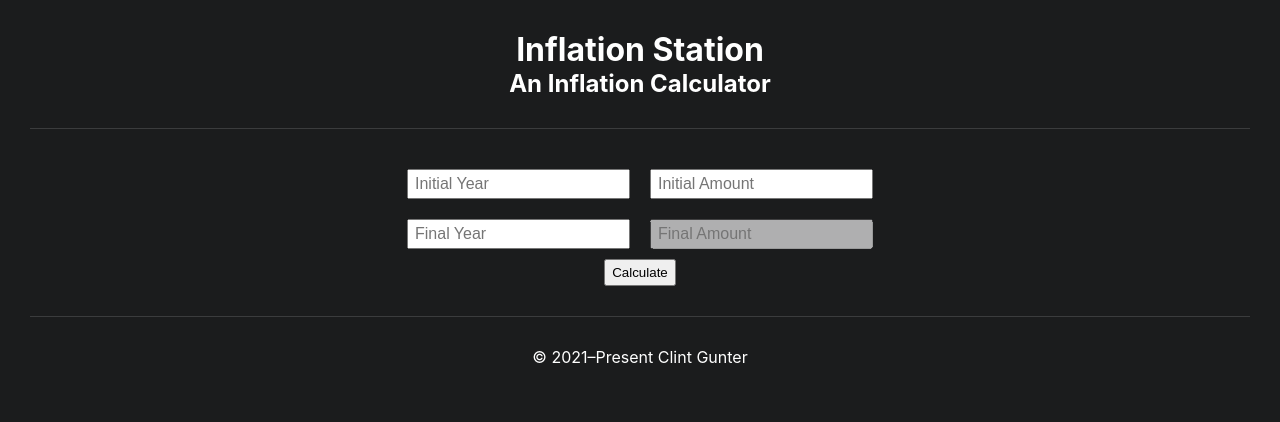
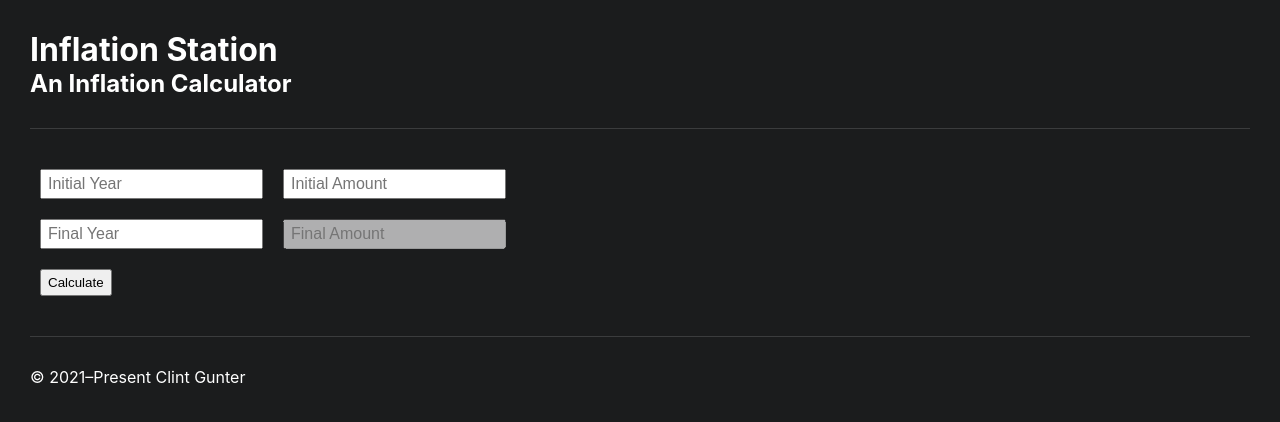
Before and after one commit to futureclint/inflation-station-2, a React (Create React App) app: page / in a window 1280 px wide. Shown: the top 422 px of the page. Built offline with nearby package versions, Linux system fonts and the light colour scheme.

Commit message:
Organized components and sass/css files

```diff
--- a/src/App.js
+++ b/src/App.js
@@ -1,5 +1,5 @@
-import './css/App.css';
-import './css/styles.css';
+import './css/main.css';
+import Calculate from './components/Calculate';
 
 function App() {
   return (
@@ -10,15 +10,7 @@ function App() {
       </header>
       <hr />
       <main>
-        <form>
-          <input type="text" placeholder="Initial Year" required />
-          <input type="text" placeholder="Initial Amount" required />
-          <br />
-          <input type="text" placeholder="Final Year" required />
-          <input type="text" placeholder="Final Amount" disabled />
-          <br />
-          <button>Calculate</button>
-        </form>
+        <Calculate />
       </main>
       <hr />
       <footer>
--- /dev/null
+++ b/src/components/Calculate.jsx
@@ -0,0 +1,17 @@
+function Calculate() {
+  return (
+    <div className="calculate-form">
+      <form>
+        <input type="text" placeholder="Initial Year" required />
+        <input type="text" placeholder="Initial Amount" required />
+        <br />
+        <input type="text" placeholder="Final Year" required />
+        <input type="text" placeholder="Final Amount" disabled />
+        <br />
+        <button>Calculate</button>
+      </form>
+    </div>
+  );
+}
+
+export default Calculate;
--- a/src/css/styles.css
+++ b/src/css/base.css
@@ -19,13 +19,3 @@ hr {
 a {
   color: dodgerblue;
 }
-
-input {
-  padding: 4px 6px;
-  margin: 10px;
-  font-size: 1em;
-}
-
-button {
-  padding: 4px 6px;
-}
--- /dev/null
+++ b/src/css/calculate.css
@@ -0,0 +1,10 @@
+input {
+  padding: 4px 6px;
+  margin: 10px;
+  font-size: 1em;
+}
+
+button {
+  padding: 4px 6px;
+  margin: 10px;
+}
--- a/src/scss/styles.scss
+++ b/src/css/main.css
@@ -1,18 +1,21 @@
 body {
   padding: 30px;
   background-color: #1b1c1d;
-  font-family: -apple-system, BlinkMacSystemFont, 'Helvetica Neue', sans-serif;
+  font-family: -apple-system, BlinkMacSystemFont, "Helvetica Neue", sans-serif;
   color: white;
 }
+
 h1, h2, h3, h4, h5, p {
   margin: 0;
 }
+
 hr {
   height: 1px;
   margin: 30px 0;
   border: none;
   background-color: #3b3c3d;
 }
+
 a {
   color: dodgerblue;
 }
@@ -22,6 +25,8 @@ input {
   margin: 10px;
   font-size: 1em;
 }
+
 button {
   padding: 4px 6px;
+  margin: 10px;
 }
--- /dev/null
+++ b/src/scss/base.scss
@@ -0,0 +1,18 @@
+body {
+  padding: 30px;
+  background-color: #1b1c1d;
+  font-family: -apple-system, BlinkMacSystemFont, 'Helvetica Neue', sans-serif;
+  color: white;
+}
+h1, h2, h3, h4, h5, p {
+  margin: 0;
+}
+hr {
+  height: 1px;
+  margin: 30px 0;
+  border: none;
+  background-color: #3b3c3d;
+}
+a {
+  color: dodgerblue;
+}
--- /dev/null
+++ b/src/scss/calculate.scss
@@ -0,0 +1,9 @@
+input {
+  padding: 4px 6px;
+  margin: 10px;
+  font-size: 1em;
+}
+button {
+  padding: 4px 6px;
+  margin: 10px;
+}
--- /dev/null
+++ b/src/scss/main.scss
@@ -0,0 +1,2 @@
+@import "base";
+@import "calculate";
```
